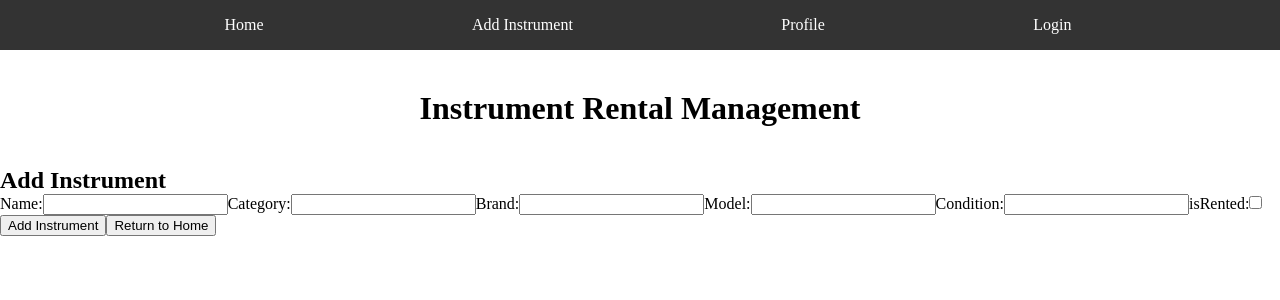
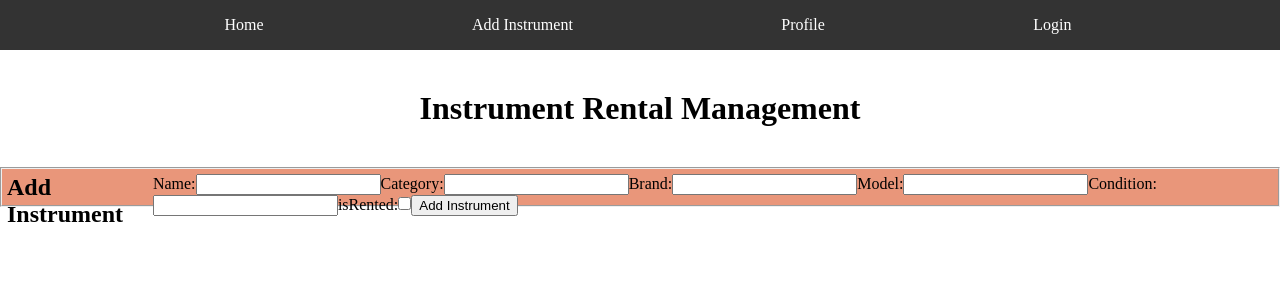
Before and after one commit to briantav999/unit4-front-end, a React (Vite) app: page / in a window 1280 px wide. Shown: the top 300 px of the page. Built offline with nearby package versions, Linux system fonts and the light colour scheme; no server answers.

Commit message:
css add instrument, cohesive with search bar css

```diff
--- a/src/components/AddInstruments/AddInstruments.css
+++ b/src/components/AddInstruments/AddInstruments.css
@@ -0,0 +1,15 @@
+#search-card {
+    width: 100%;
+    height: 40px;
+    padding: 5px;
+
+    display: flex;
+    flex-direction: row;
+    gap: 5px;
+
+    background-color: darksalmon;
+
+    > * {
+        border-radius: 8px;
+    }
+}
--- a/src/components/AddInstruments/AddInstruments.jsx
+++ b/src/components/AddInstruments/AddInstruments.jsx
@@ -52,8 +52,9 @@ const Create = () => {
     }
 
 return(
-    <div className="create">
-        <h2>Add Instrument</h2>
+    <fieldset>
+
+        <h2>Add Instrument</h2><br />
         <form onSubmit={(e) => {
             e.preventDefault()
             handleAddInstrument(Instrument)
@@ -77,9 +78,9 @@ return(
             <input type="checkbox" name="isRented" id="isRented" checked={Instrument.isRented} onChange={handleIsRented} />
 
             <button type="submit">Add Instrument</button>
-            <button id="home">Return to Home</button>
+            {/* <button id="home">Return to Home</button> */}
         </form>
-    </div>
+    </fieldset>
 )
 }
 
--- a/src/components/Home/InventoryCard/SearchCard/SearchCard.css
+++ b/src/components/Home/InventoryCard/SearchCard/SearchCard.css
@@ -1,4 +1,4 @@
-#search-card {
+fieldset {
     width: 100%;
     height: 40px;
     padding: 5px;
```
